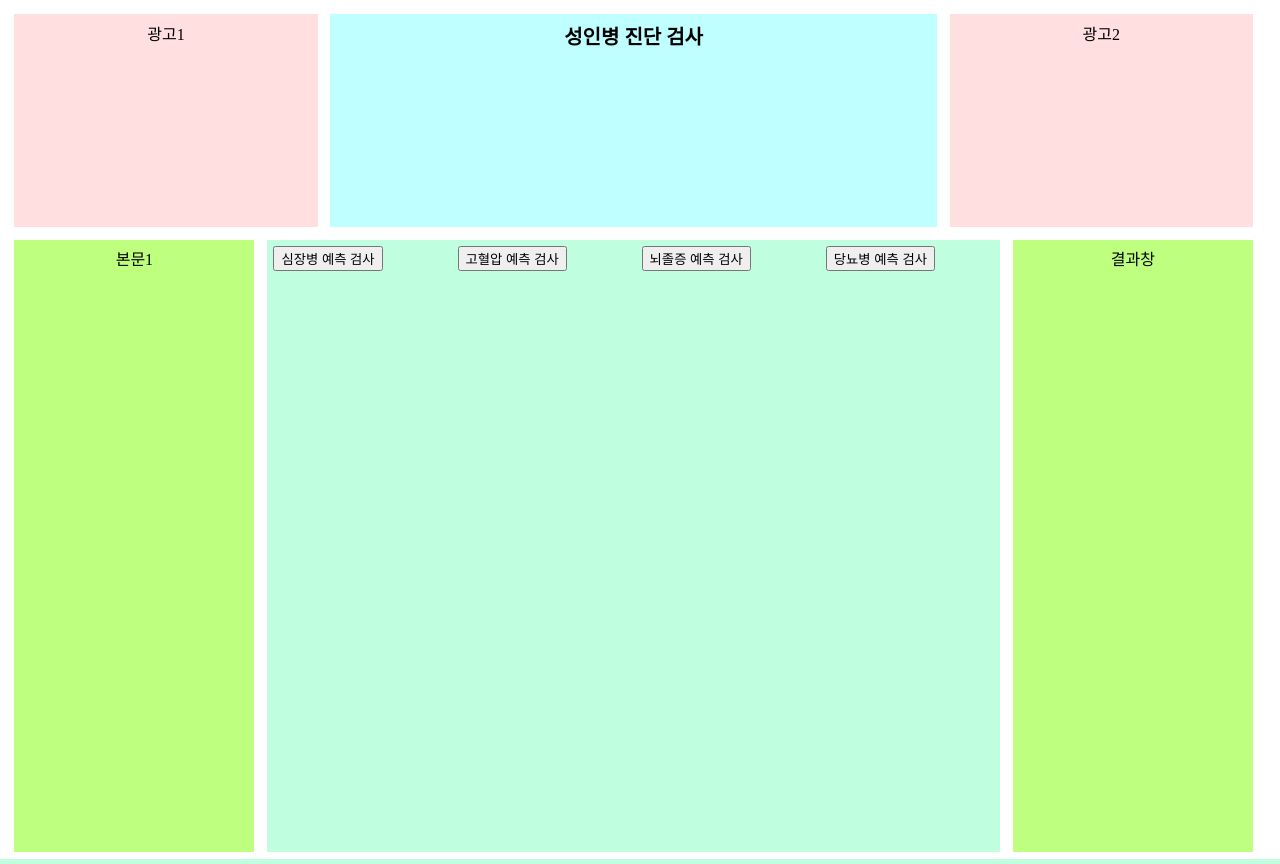
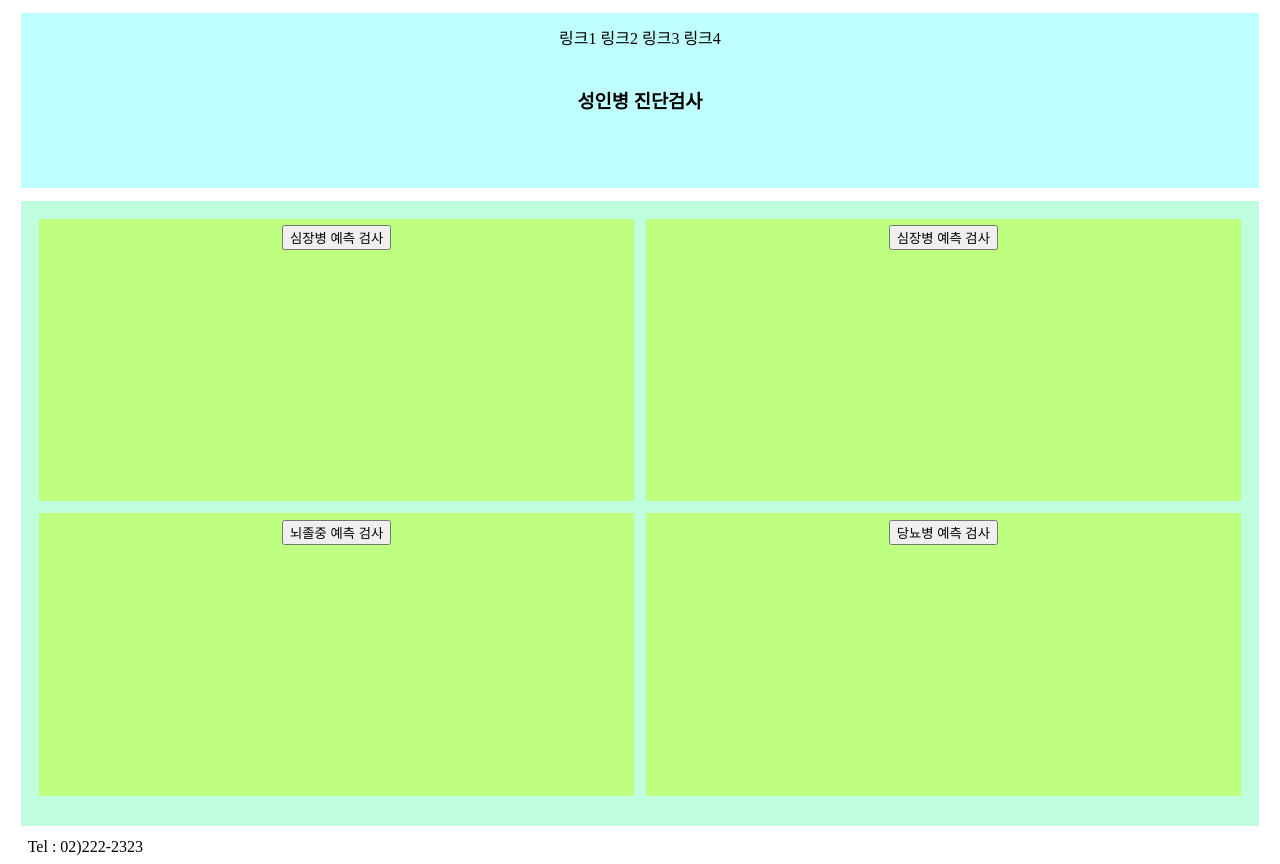
Before and after one commit to HyunJW/Health-analysis, a Flask app: page / in a window 1280 px wide. Run offline with Flask 3, Linux system fonts and the light colour scheme.

Commit message:
424 homepage commit

```diff
--- a/HA_total/templates/total/mainpage.html
+++ b/HA_total/templates/total/mainpage.html
@@ -6,40 +6,32 @@
     <style>
         header {
             background-color: rgb(191, 255, 255);
-            width: 47%;
-            float: left;
-            height: 200px;
-            margin: 0.5%;
-            padding: 0.5%;
+            width: 96%;
+            /* float: left; */
+            height: 150px;
+            margin: 1%;
+            padding: 1%;
             text-align: center;
-            font-size: 20px;
-            font-weight: bold;
+            /* font-size: 20px;
+            font-weight: bold; */
         }
         main {
             background-color: rgb(191, 255, 223);
-            width: 57%;
-            float: left;
+            width: 96%;
+            /* float: left; */
             height: 600px;
-            margin: 0.5%;
-            padding: 0.5%;
+            margin: 1%;
+            padding: 1%;
             text-align: left;
             color: rgb(191, 127, 63);
-            column-count: 4;
+            /* column-count: 2;
+            row-gap: 2; */
         }
         div {
             background-color: rgb(191, 255, 127);
-            width: 18%;
+            width: 48%;
             float: left;
-            height: 600px;
-            margin: 0.5%;
-            padding: 0.5%;
-            text-align: center;
-        }
-        banner {
-            background-color: rgb(255, 223, 223);
-            width: 23%;
-            float: left;
-            height: 200px;
+            height: 45%;
             margin: 0.5%;
             padding: 0.5%;
             text-align: center;
@@ -47,39 +39,47 @@
     </style>
 </head>
 <body>
-    <banner>
+    <!-- <banner>
         광고1
-    </banner>
+    </banner> -->
     <header>
-        성인병 진단 검사
+        링크1 링크2 링크3 링크4
+        <br><br>
+        <h3>성인병 진단검사</h3>
     </header>
-    <banner>
+    <!-- <banner>
         광고2
-    </banner>
-    <div>
+    </banner> -->
+    <!-- <div>
         본문1
-    </div>
+    </div> -->
     <main>
-
+        <div class="heartattack">
             <form action="heartattack">
                 <input type="submit" value="심장병 예측 검사">
             </form>
-
+        </div>
+        <div class="hypertension">
             <form action="hypertension">
-  <input type="submit" value="고혈압 예측 검사">
+                <input type="submit" value="심장병 예측 검사">
             </form>
-
+        </div>
+        <div class="stroke">
             <form action="stroke">
-  <input type="submit" value="뇌졸증 예측 검사">
+                <input type="submit" value="뇌졸중 예측 검사">
             </form>
-
+        </div>
+        <div class="diabetes">
             <form action="diabetes">
                 <input type="submit" value="당뇨병 예측 검사">
             </form>
-
+        </div>
     </main>
-    <div>
+    <!-- <div>
         결과창
-    </div>
+    </div> -->
+    <footer>
+        &nbsp;&nbsp;&nbsp;&nbsp; Tel : 02)222-2323
+    </footer>
 </body>
 </html>
```
Also changed, not shown: 18 other files. Lines whose indentation alone changed are shown as unchanged.
